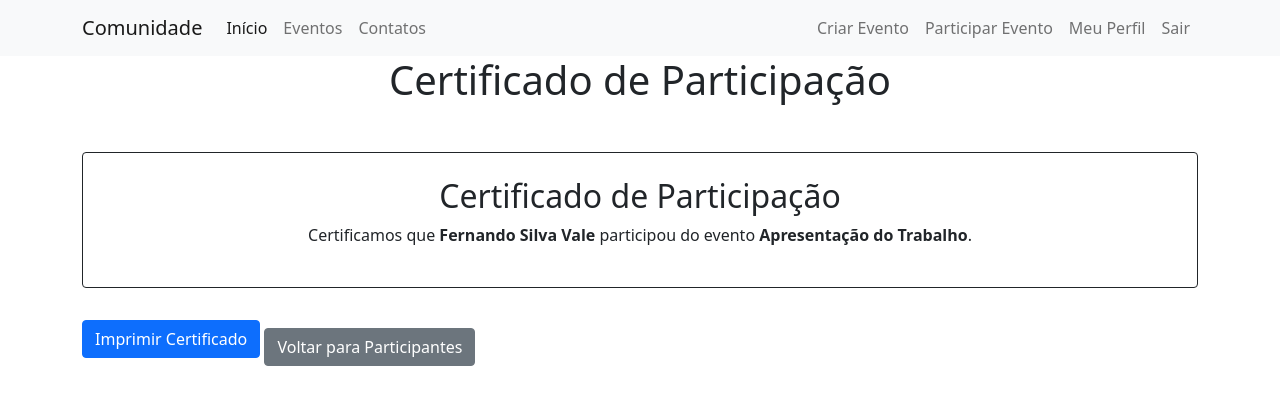
After one commit to fernandosvale/ReplicaSimpla, a Flask app: page /evento/1/certificados/1 in a window 1280 px wide. The commit adds this page. Shown: the top 405 px of the page. Run offline with Flask 3, Linux system fonts and the light colour scheme; a user stored in the database is signed in.

Commit message:
versão semifinal
todas as funcionalidades OK

```diff
--- a/comunidadecdl/routes.py
+++ b/comunidadecdl/routes.py
@@ -160,3 +160,16 @@ def lista_participantes(evento_id):
     evento = Evento.query.get_or_404(evento_id)  # Obtém o evento ou retorna 404 se não encontrado
     participantes = Participacao.query.filter_by(evento_id=evento.id).all()  # Obtém os participantes do evento
     return render_template('lista_participantes.html', evento=evento, participantes=participantes)
+
+
+@app.route('/evento/<int:evento_id>/certificados/<int:participante_id>')
+@login_required
+def certificados(evento_id, participante_id):
+    evento = Evento.query.get_or_404(evento_id)
+    # Garante que apenas o criador do evento pode acessar esta página
+    if evento.id_usuario != current_user.id:
+        abort(403)
+    participante = Participacao.query.get_or_404(participante_id)
+
+
+    return render_template('certificados.html', evento=evento, participante=participante)
--- /dev/null
+++ b/comunidadecdl/templates/certificados.html
@@ -0,0 +1,27 @@
+{% extends 'base.html' %}
+{% block body %}
+    <div class="container">
+        <h1 class="text-center mb-5">Certificado de Participação</h1>
+            <div class="certificacao mb-4 p-4 border border-dark rounded">
+                <h2 class="text-center">Certificado de Participação</h2>
+                <p class="text-center">Certificamos que <strong>{{ participante.nome_completo }}</strong> participou do evento <strong>{{ evento.titulo }}</strong>.</p>
+            </div>
+        <button onclick="window.print()" class="btn btn-primary">Imprimir Certificado</button>
+        <a href="{{ url_for('lista_participantes', evento_id=evento.id) }}" class="btn btn-secondary mt-3">Voltar para Participantes</a>
+    </div>
+    <style>
+      @media print {
+        body * {
+          visibility: hidden;
+        }
+        .certificacao, .certificacao * {
+          visibility: visible;
+        }
+        .certificacao {
+          position: absolute;
+          left: 0;
+          top: 0;
+        }
+      }
+    </style>
+{% endblock body %}
```
Also changed, not shown: comunidadecdl/templates/lista_participantes.html (+8 -2 lines), instance/comunidade.db.
